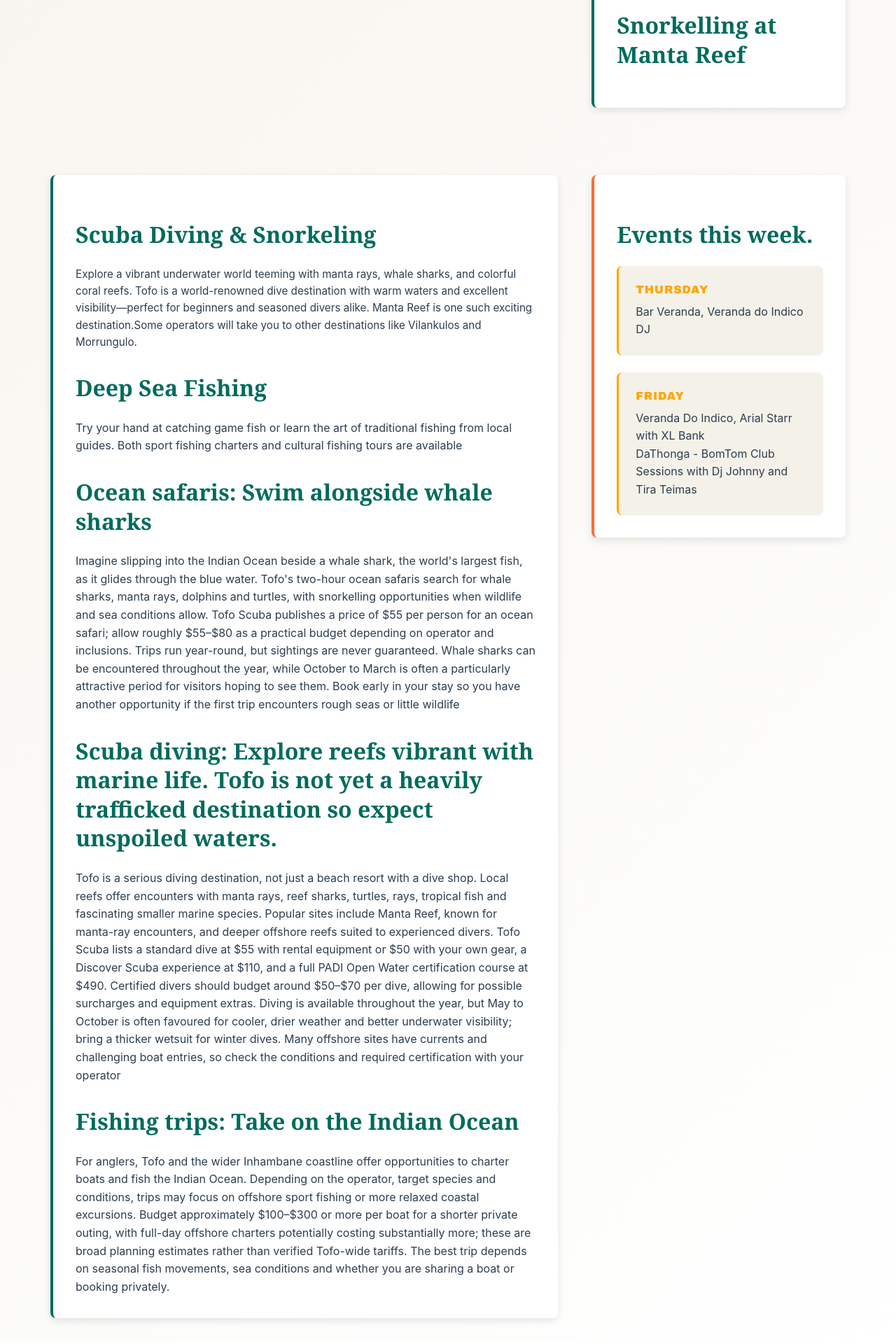
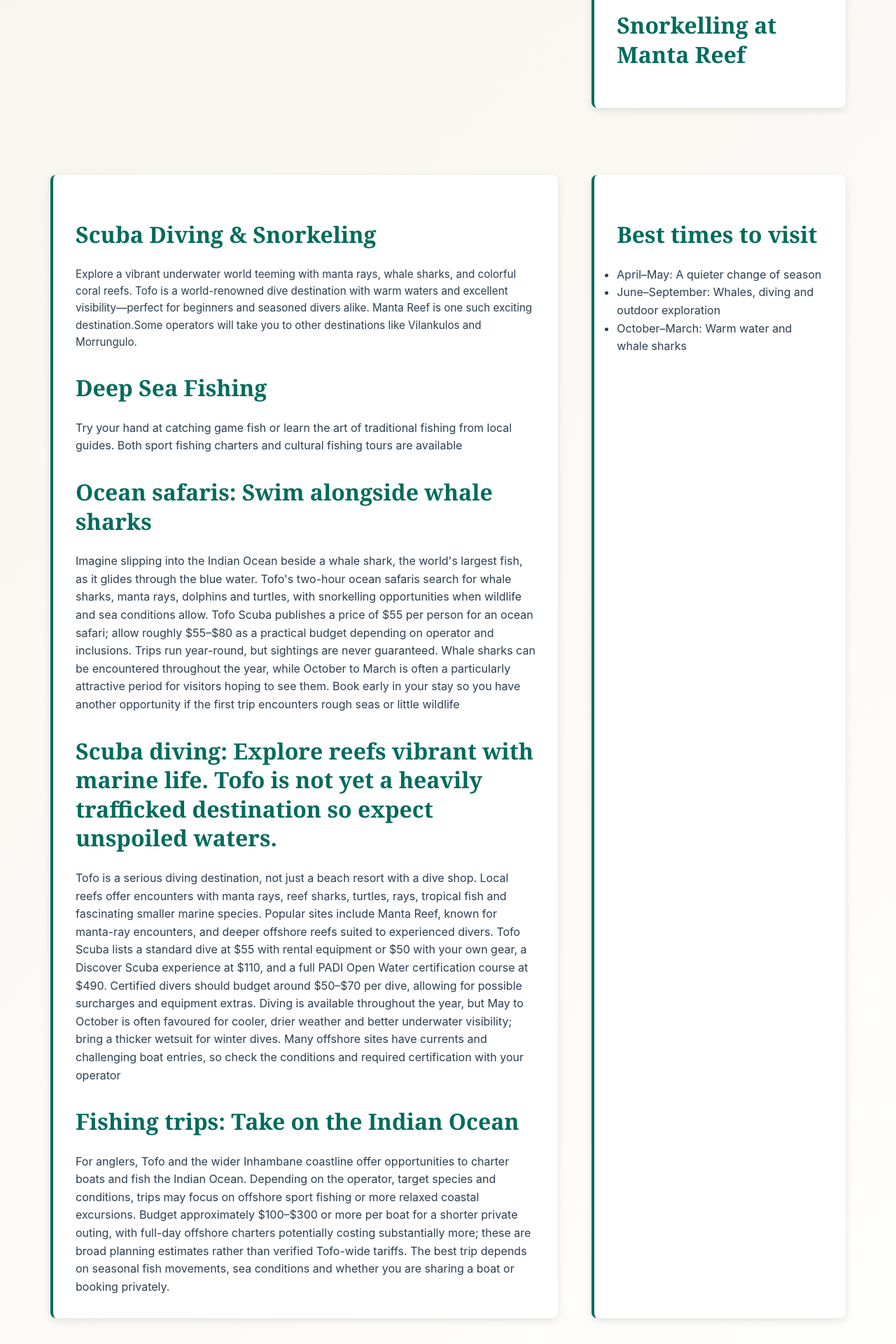
Before and after one commit to DevSpaceML/gemapp, a Flask app: page /activities in a window 1280 px wide. Shown: the part 1572-3492 px from the top of the page at 70% size. Before the commit the page ends 3463 px from the top, so only its background shows below. Run offline with Flask 3, Linux system fonts and the light colour scheme; some libraries are stand-ins or nearby versions.

Commit message:
add time-to-visit to activities template

```diff
--- a/templates/activities.html
+++ b/templates/activities.html
@@ -46,6 +46,14 @@
 		    For anglers, Tofo and the wider Inhambane coastline offer opportunities to charter boats
 			and fish the Indian Ocean. Depending on the operator, target species and conditions, trips may focus on offshore sport fishing or more relaxed coastal excursions. Budget approximately $100–$300 or more per boat for a shorter private outing, with full-day offshore charters potentially costing substantially more; these are broad planning estimates rather than verified Tofo-wide tariffs. The best trip depends on seasonal fish movements, sea conditions and whether you are sharing a boat or booking privately.
 	</div>
+	<div class="info1">
+		<h2>Best times to visit</h2>
+			<ul>
+			<li>April–May: A quieter change of season</li>
+			<li>June–September: Whales, diving and outdoor exploration</li>
+			<li>October–March: Warm water and whale sharks</li>
+			</ul>
+	</div>
 	<div class="info2">
 		<h2>Events this week.</h2>
 		<ul>
```
